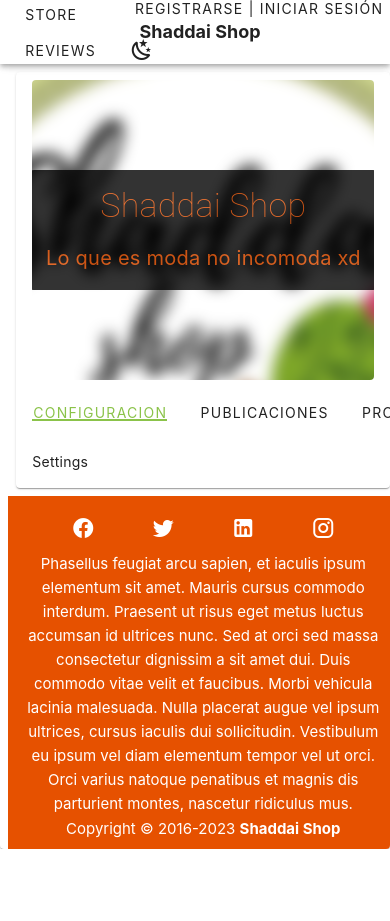
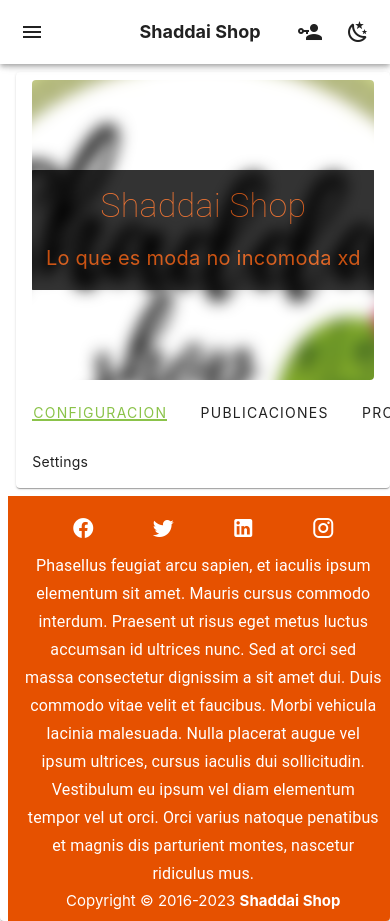
Before and after one commit to danielmen-mx/cupboard, a Vue app: page /admin/settings in a window 390 px wide. Before the commit the page ends 849 px from the top, so only its background shows below. Built offline with nearby package versions, Linux system fonts and the light colour scheme.

Commit message:
#comment improve responsive design

```diff
--- a/src/components/Common/Responsives/layout.vue
+++ b/src/components/Common/Responsives/layout.vue
@@ -6,8 +6,8 @@ export default {
   extends: Responsive,
   data() {
     return {
-      responsiveNavIcon: false,
       navIcon: false,
+      footerText: 'text-subtitle-1',
       localResponsive: {}
     }
   },
@@ -16,18 +16,24 @@ export default {
 
       if (this.windowSize.height < 515) {
         this.navIcon = true
+        // this.footerText = 'text-subtitle-2'
+        this.footerText = 'text-caption'
       }
 
       if (this.windowSize.height > 515) {
         this.navIcon = false
+        this.footerText = 'text-subtitle-1'
       }
 
       if (this.windowSize.width < 900) {
         this.navIcon = true
+        // this.footerText = 'text-subtitle-2'
+        this.footerText = 'text-caption'
       }
 
       if (this.windowSize.width > 900) {
         this.navIcon = false
+        this.footerText = 'text-subtitle-1'
       }
 
       // this.$nextTick(() => {
--- a/src/components/layouts/Footer.vue
+++ b/src/components/layouts/Footer.vue
@@ -1,4 +1,5 @@
 <template>
+  <div v-resize="onResize" >
     <v-footer
       class="bg-orange-darken-4 text-center d-flex flex-column"
     >
@@ -12,7 +13,7 @@
         ></v-btn>
       </div>
 
-    <div class="pt-0">
+      <div class="pt-0" :class="footerText">
         Phasellus feugiat arcu sapien, et iaculis ipsum elementum sit amet. Mauris cursus commodo interdum. Praesent ut risus eget metus luctus accumsan id ultrices nunc. Sed at orci sed massa consectetur dignissim a sit amet dui. Duis commodo vitae velit et faucibus. Morbi vehicula lacinia malesuada. Nulla placerat augue vel ipsum ultrices, cursus iaculis dui sollicitudin. Vestibulum eu ipsum vel diam elementum tempor vel ut orci. Orci varius natoque penatibus et magnis dis parturient montes, nascetur ridiculus mus.
       </div>
       <div class="pt-0">
@@ -25,9 +26,13 @@
         Copyright © 2016-{{ new Date().getFullYear() }} <strong>Shaddai Shop</strong>
       </div>
     </v-footer>
+  </div>
 </template>
 <script>
+import responsiveLayout from '../Common/Responsives/layout.vue'
+
 export default {
+  extends: responsiveLayout,
   data: () => ({
     icons: [
       'mdi-facebook',
--- a/src/layouts/layout.vue
+++ b/src/layouts/layout.vue
@@ -1,7 +1,7 @@
 <template>
   <v-card>
     <v-layout>
-      <Navigation :key="reload" />
+      <Navigation />
       <NavigationDrawer />
       <v-main class="mt-16 pt-6">
         <Dialog />
```
Lines whose indentation alone changed are shown as unchanged.
